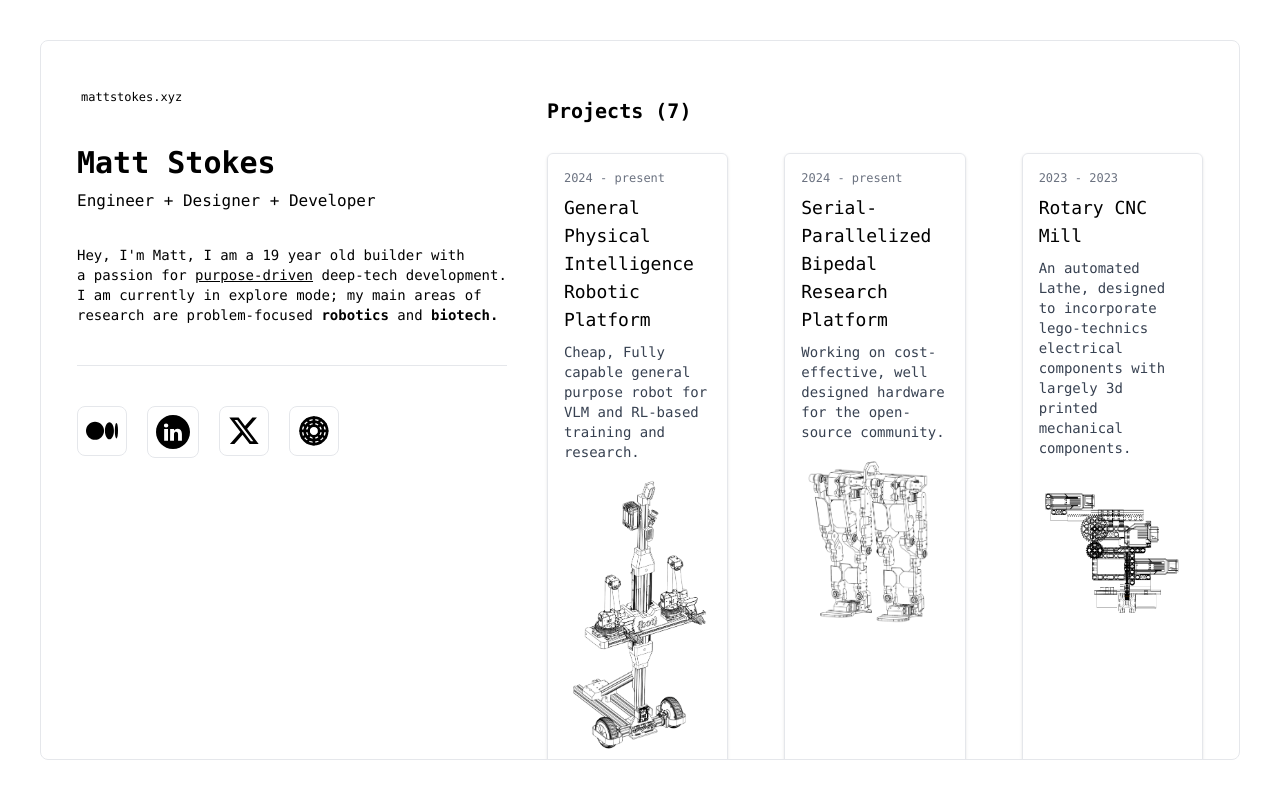
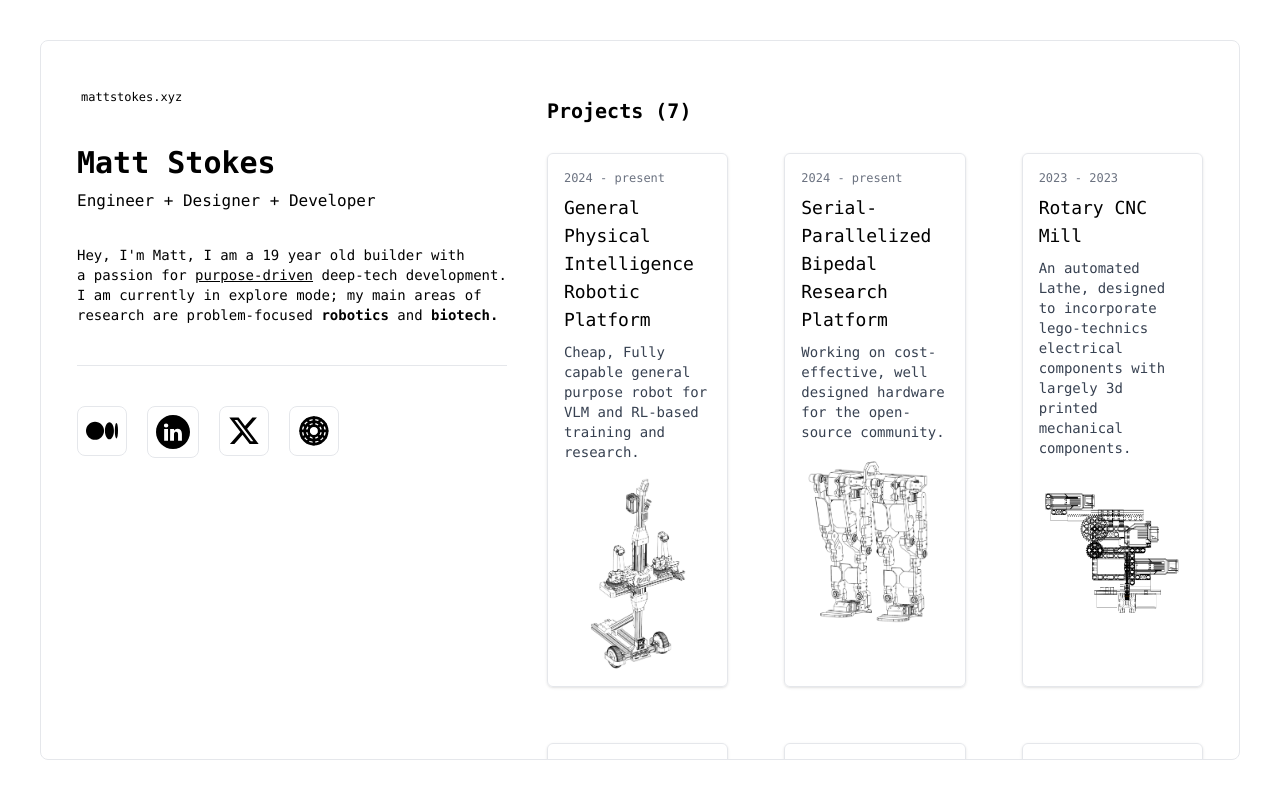
Before and after one commit to RatherStoked/PortfolioWebsite, a Next.js app: page / in a window 1280 px wide. Shown: the top 796 px of the page. Built offline with nearby package versions, Linux system fonts and the light colour scheme.

Commit message:
bracket bot modified

```diff
--- a/src/app/components/gallery.tsx
+++ b/src/app/components/gallery.tsx
@@ -23,11 +23,11 @@ const Gallery = () => {
       id: 1,
       title: "General Physical Intelligence Robotic Platform",
       description: "Cheap, Fully capable general purpose robot for VLM and RL-based training and research.",
-      imageUrl: "/images/Bracket_Bot_AlohaArms_hq5.png", // Replace with actual image URL
+      imageUrl: "/images/BracketBot2.png", // Replace with actual image URL
       date: "2024 - present",
-      body: "I designed, built and ROS2-integrated this robotic platform over a 52 hour period (without sleep). It has 2x 7dof Arms and a linear arm stage with 1000N of force output. It is currently being used to finetune a locally-run PI0 model to allow for a fully autonomous, video base reasoning to action pipeline.",
-      images: ["/images/biped_shaded.png"],
-      link: "",
+      body: "I designed, built and ROS2-integrated this robotic platform over a 52 hour period (without sleep). It has 2x 7dof Arms and a linear arm stage with 1000N of force output. It is currently being used to finetune a locally-run PI0 model to allow for a fully autonomous, video base reasoning to action pipeline. Click 'Learn more' to see the finished bot and demo video.",
+      images: ["/images/BracketBot.png"],
+      link: "https://x.com/ratherstoked/status/1889313990230106435",
     },
     {
       id: 2,
@@ -87,7 +87,7 @@ const Gallery = () => {
       description: "Weekend design sprint.",
       imageUrl: "/images/oxcart_drone.png", // Replace with actual image URL
       date: "2017 - 2017",
-      body: "One of my more complete multi-component assemblies from when I was first starting out with CAD in fusion 360 at age 15.",
+      body: "One of my first multi-component assemblies from when I was first starting out with CAD in fusion 360 at age 15.",
       images: ["/images/Drone_shaded.png"],
       link: "",
     },
```
Also changed, not shown: public/images/BracketBot.png (added), public/images/BracketBot2.png (added).
